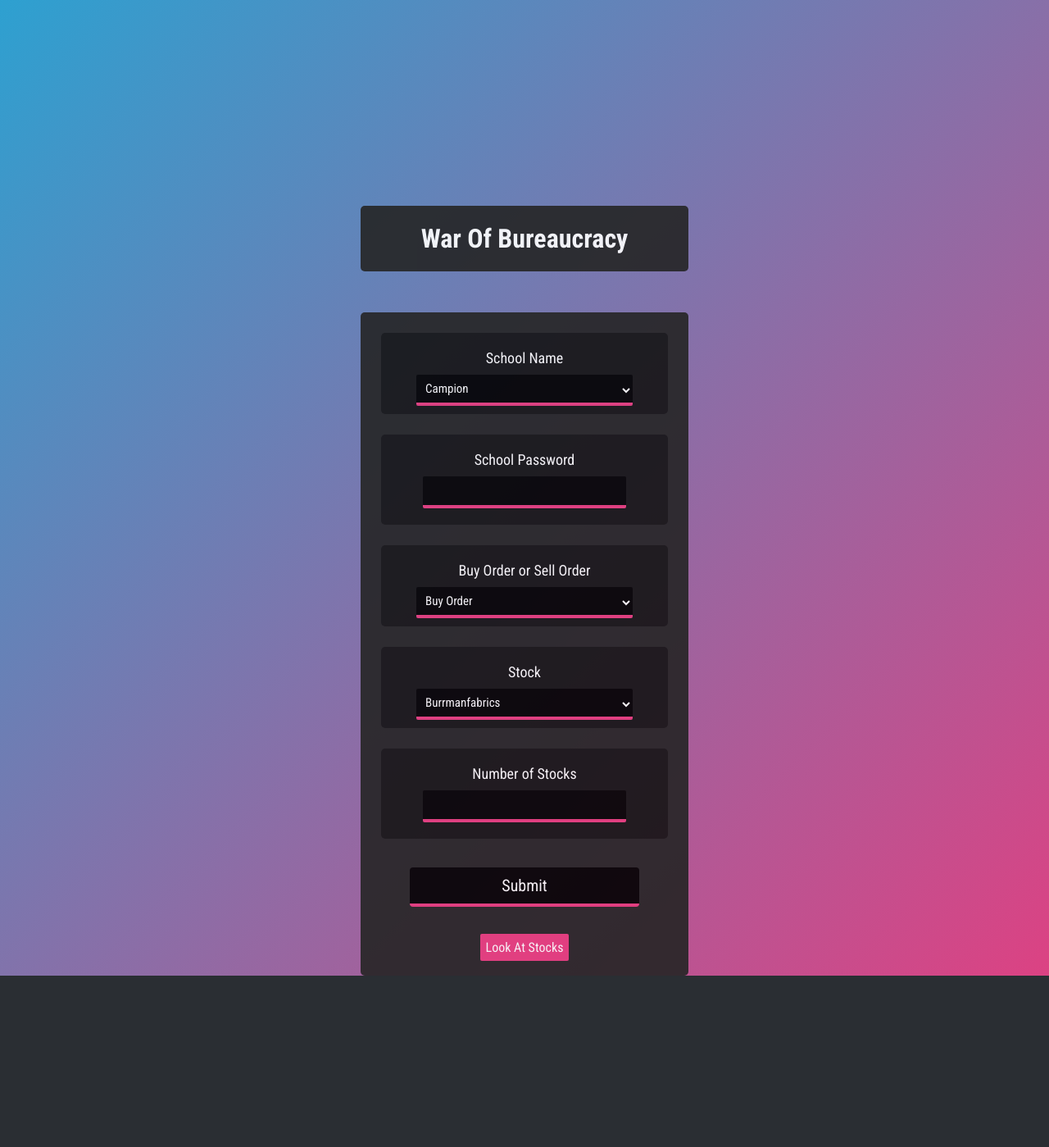
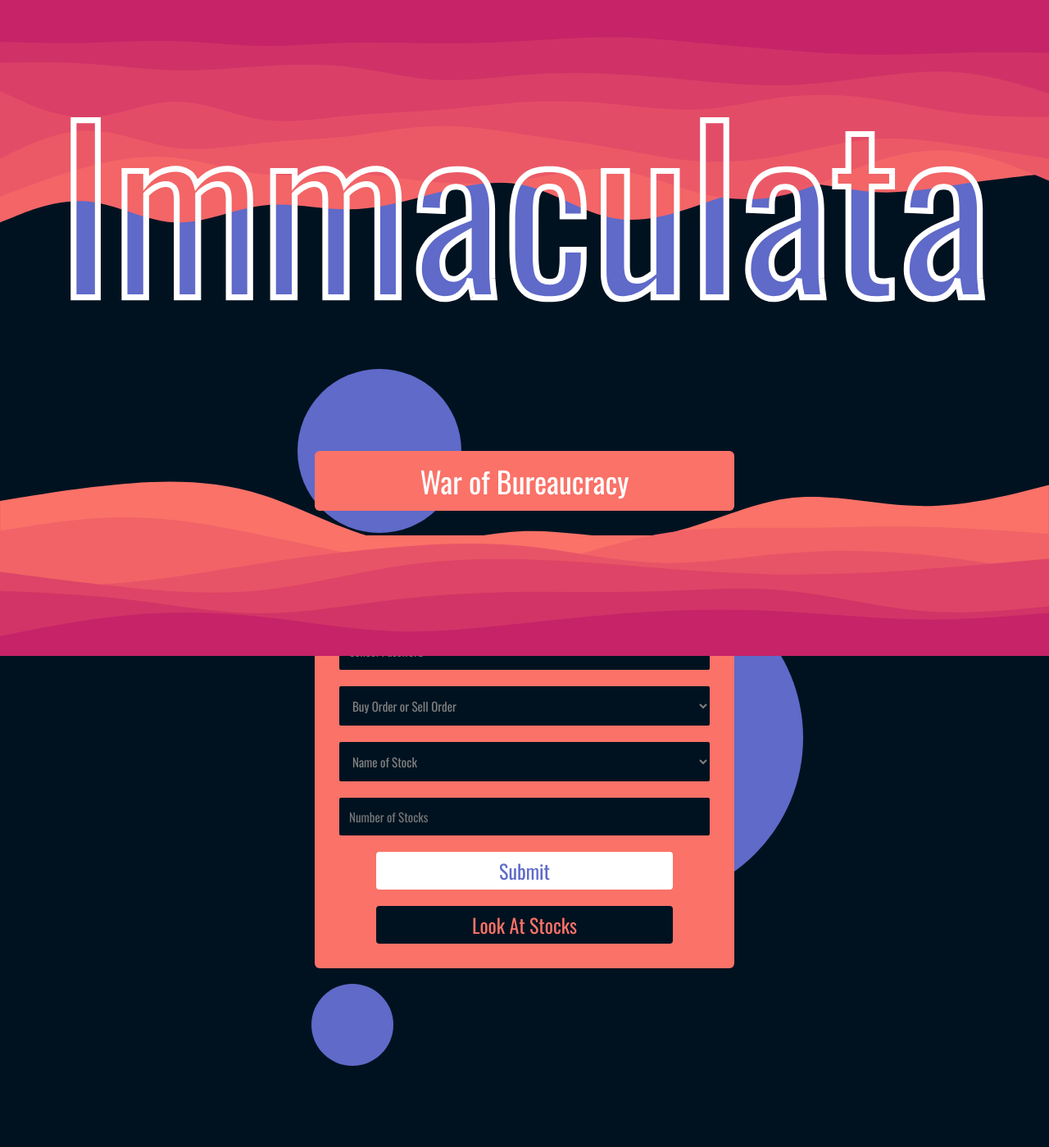
Before and after one commit to Kahan7777/ImmaculataWOB, a Flask app: page /home in a window 1280 px wide. Shown: the whole page at 82% size. Before the commit the page ends 1190 px from the top, so only its background shows below. Run offline with Flask 2, Linux system fonts and the light colour scheme.

Commit message:
major com as well

```diff
--- a/app.py
+++ b/app.py
@@ -1,6 +1,7 @@
 from flask import Flask, redirect,url_for,render_template,request
 import pyrebase
 import random
+import traceback
 
 config = {
     "apiKey": "AIzaSyBz0ZmNlIwmZXNr0H-frf4ivbSIyIycnOg",
@@ -153,7 +154,8 @@
                 i=i+1
             print(allStocks)
             return render_template("portfolio.html",values=allStocks,money=schoolMoney)
-        except:
+        except Exception:
+            traceback.print_exc()
             return redirect(url_for("error", eMess1="404 Error!", eMess2="This aint an actual webpage! Why you trying to do this?"))
     elif request.method=="POST":
         return redirect(url_for("home"))
@@ -167,6 +169,7 @@
 
 @app.route("/stock/<name>", methods=["POST", "GET"])
 def stock(name):
+    print(name)
     try:
         allStockNames = [
             name
@@ -206,7 +209,7 @@
     success= {}
     success["error"]=False
     if request.method == "GET":
-        return render_template("main.html")
+        return render_template("newMain.html")
     elif request.method == "POST":
         schoolName = request.form["schoolNameDropdown"]
         schoolPassword = request.form["schoolPassword"]
--- a/static/styles/main.css
+++ b/static/styles/main.css
@@ -222,4 +222,5 @@
     background-color: #e73c7e;
     border-radius: 2px;
     text-decoration: none;
+
 }
--- a/static/styles/main2.css
+++ b/static/styles/main2.css
@@ -107,6 +107,9 @@
 }
 .wide2{
     width: 100%;
+    position: -webkit-sticky; /* Safari */
+    position: sticky;
+    bottom: 0;
 }
 .circle200{
     border-radius: 100%;
@@ -180,14 +183,112 @@
     justify-content: space-around;
     align-content: center;
 }
+.clickabled{
+    text-decoration: none;
+    font-size: 24px;
+    background-color: #001220;
+    width: 80%;
+    margin: 0 10%;
+    border: none;
+    border-radius: 4px;
+    text-align: center;
+    padding:5px;
+    color:#FA7268;
+    display: block;
+}
+.moneyCont{
+    margin: 20px;
+    display: flex;
+    justify-content:center;
+    align-items:center;
+    background-color: #FA7268;
+    border-radius: 4px;
+    border-bottom: 4px solid white;
+}
 .clickable{
     padding:7px;
+    margin:20px;
     background-color: #FA7268;
     border-radius: 2px;
+    width:80%;
     text-decoration: none;
+
+}
+.centerify{
+    display: flex;
+    flex-direction: column;
+    align-items: center;
+    justify-content: center;
+}
+.error{
+    color: #001220;
+    font-size: 108px;
+    margin: 0 auto;
+    display: inline;
+}
+h3,h4{
+    text-align: center;
+}
+.portfolioDisplay{
+    width:80%;
+    background-color: #f1f1f1;
+    display: flex;
+    flex-direction: column;
+    border-radius: 20px;
+    color:#5F6AC9;
+    justify-content: space-around;
+    margin: 0 auto;
+}
+.stockDisplayConte{
+    margin-top: 100px;
+
+}
+.h11{
+    color:#FA7268;
+    text-align: center;
+    padding: 20px;
+    font-size: 72px;
+}
+.stockContainer{
+    background-color: #5F6AC9;
+    display: flex;
+    flex-direction: row;
+    justify-content:space-between;
+    padding:10px;
+    margin: 0 auto 15px auto;
+    width:80%;
+    border-radius: 5px;
+}
+.stockV, .stockN{
+    font-size: 20px;
 }
 @media only screen and (max-width: 700px) {
     .stockDisplayed{
         width:90%;
     }
+    .stockDisplayCont{
+        width: 90%;
+    }
+    .gridCols{
+        grid-template-columns: auto auto auto;
+        grid-template-rows: auto auto auto auto;
+    }
+    .warOfBur{
+        width:90%;
+    }
+    .formWrapper{
+        width: 90%;
+    }
+    .doublewrap{
+        margin-top: 275px;
+    }
+    .circle400{
+        top:500px;
+    }
   }
+@media only screen and (max-width:400px){
+    .gridCols{
+        grid-template-columns: auto auto;
+        grid-template-rows: auto auto auto auto auto auto;
+    }
+}
--- a/templates/newMain.html
+++ b/templates/newMain.html
@@ -3,11 +3,11 @@
 <head>
     <meta charset="UTF-8">
     <meta name="viewport" content="width=device-width, initial-scale=1.0">
-    <link rel="stylesheet" href="/templates/main2.css">
+    <link rel="stylesheet" href="{{ url_for('static',filename='styles/main2.css')}}">
     <title>War Of Bureaucracy</title>
 </head>
 <body>
-    <img src="/templates/images/topBundle.svg" class="wide" alt="Bring">
+    <img src="{{ url_for('static', filename='images/topBundle.svg')}}" class="wide" alt="Bring">
     <!--<div class="immaculataWrapper">
         <img src="/templates/images/immacBorder2.svg" alt="Border" class="immacBorder">
         <img src="/templates/images/immacBg.svg" alt="" class="immacBg">
@@ -65,14 +65,16 @@
                         </p>
                     </div>
                     <input type="submit" value="Submit">
+                    <div class="links">
+                        <a href="{{ url_for('stocks')}}" class="clickabled">Look At Stocks</a>
+                    </div>
                 </form>
             </div>
         </div>
     </div>
-    <img src="/templates//images/bottomSvg.svg" alt="Nf" class="wide2">
+    <img src="{{ url_for('static', filename='images/bottomSvg.svg')}}" alt="Nf" class="wide2">
     <div class="circle200"></div>
     <div class="circle400"></div>
     <div class="circle100"></div>
-    <div class="circle300"></div>
 </body>
 </html>
```
Also changed, not shown: templates/error.html (+5 -5 lines), templates/portfolio.html (+6 -3 lines), static/images/Ralph.webp (added), static/images/bottomSvg.svg (added), static/images/immacBg.svg (added), static/images/immacBorder.svg (added), static/images/immacBorder2.svg (added), static/images/topBundle.svg (renamed from templates/images/topBundle.svg), static/images/topSvg.svg (added), 1 other file.
